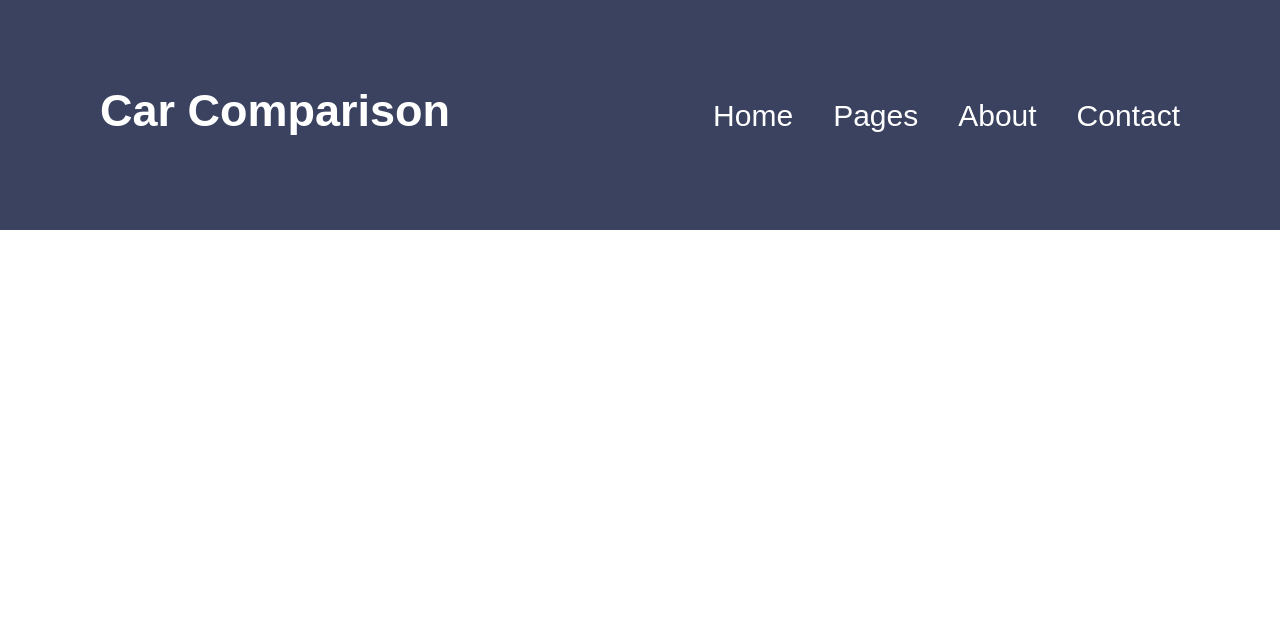
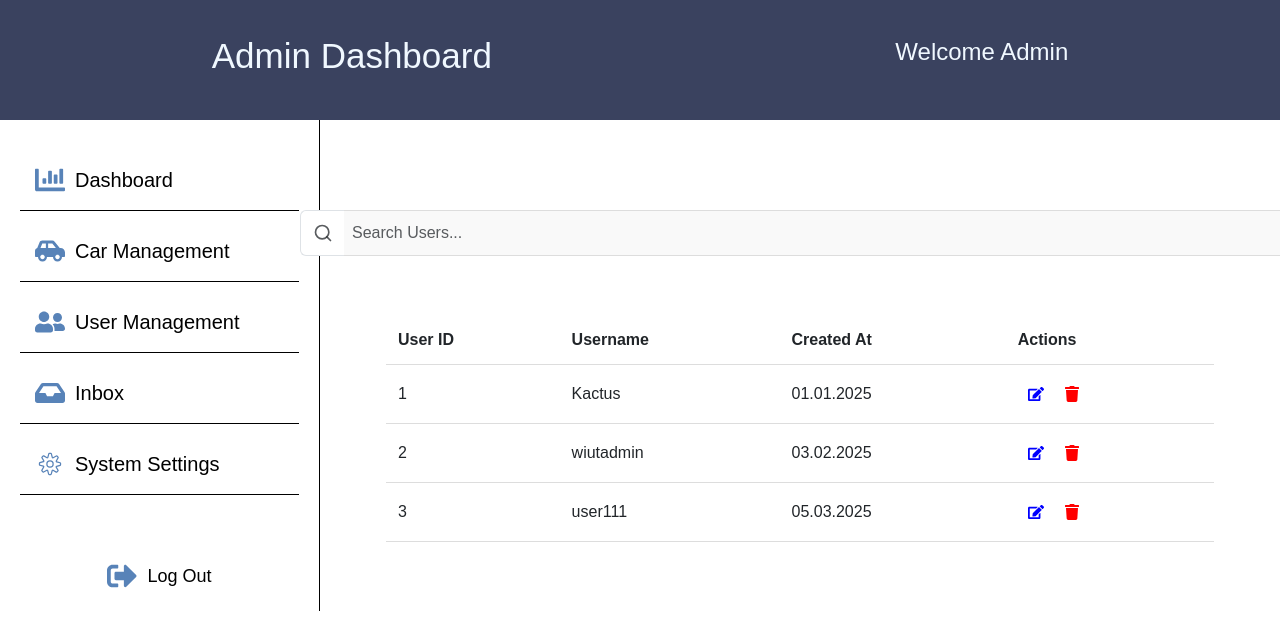
Before and after one commit to Kactusox/car-comparison, a React (Create React App) app: page /users in a window 1280 px wide. Shown: the top 626 px of the page. Built offline with nearby package versions, Linux system fonts and the light colour scheme.

Commit message:
user management in admin done, all functions working properly

```diff
--- a/src/App.js
+++ b/src/App.js
@@ -12,6 +12,8 @@ import Signin from './registrationpages/signin';
 import CarDetails from './searchresult'
 import AdminDashboard  from './adminpage/admindashboard';
 import CarManagement  from './adminpage/adminCarManagement';
+import { ImPrevious } from 'react-icons/im';
+import UserManagement from './adminpage/usermanagement';
 
 function App() {
   return (
@@ -28,6 +30,7 @@ function App() {
             <Route path="/searchresult" element={<CarDetails/>} />
             <Route path="/admin" element={<AdminDashboard/>} />
             <Route path='/admincar' element= {<CarManagement/>} />
+            <Route path='/users' element= {<UserManagement/>} />
           </Routes>
         </Layout>
       </div>
--- a/src/adminpage/addCarModal.jsx
+++ b/src/adminpage/addCarModal.jsx
@@ -1,5 +1,5 @@
 import React, { useState } from "react";
-import "./adminCarStyle.css";
+import   './adminpageStyle/admindashStyle.css';
 
 const AddCarModal = ({ setShowModal }) => {
   const [formData, setFormData] = useState({
--- a/src/adminpage/adminCarManagement.jsx
+++ b/src/adminpage/adminCarManagement.jsx
@@ -2,7 +2,7 @@ import React, {useState} from 'react'
 import { FaCarSide, FaInbox, FaUserFriends,  FaChartBar, FaSignOutAlt } from "react-icons/fa";
 import { CiSettings } from "react-icons/ci";
 import { BarChart, Car, Users, Settings, LogOut, Search, Edit, Trash2, Plus } from 'lucide-react';
-import './adminCarStyle.css';
+import './adminpageStyle/adminCarStyle.css';
 import AddCarModal from "./addCarModal"
 import carsImage from '../img/12 2.png'
 
@@ -34,7 +34,7 @@ function CarManagement() {
                     <ul className="dashboard-options">
                         <li className="list-options"><FaChartBar className="icons"></FaChartBar> <a href="/admin">Dashboard</a></li>
                         <li className="list-options"><FaCarSide className="icons"></FaCarSide> <a href="">Car Management</a></li>
-                        <li className="list-options"><FaUserFriends className="icons"></FaUserFriends> <a href="">User Management</a></li>
+                        <li className="list-options"><FaUserFriends className="icons"></FaUserFriends> <a href="/users">User Management</a></li>
                         <li className="list-options"><FaInbox className="icons"></FaInbox> <a href="">Inbox</a></li>
                         <li className="list-options"><CiSettings className="icons"></CiSettings> <a href="">System Settings</a></li>
                     </ul>
--- a/src/adminpage/admindashboard.jsx
+++ b/src/adminpage/admindashboard.jsx
@@ -1,5 +1,5 @@
 import React from "react";
-import   './admindashStyle.css';
+import   './adminpageStyle/admindashStyle.css';
 import { FaCarSide, FaUsers, FaUserFriends,  FaChartBar, FaSignOutAlt, FaInbox } from "react-icons/fa";
 import { CiSettings } from "react-icons/ci";
 
@@ -17,7 +17,7 @@ function AdminDashboard () {
           <ul className="dashboard-options">
             <li className="list-options"><FaChartBar className="icons"></FaChartBar> <a href="">Dashboard</a></li>
             <li className="list-options"><FaCarSide className="icons"></FaCarSide> <a href="/admincar">Car Management</a></li>
-            <li className="list-options"><FaUserFriends className="icons"></FaUserFriends> <a href="">User Management</a></li>
+            <li className="list-options"><FaUserFriends className="icons"></FaUserFriends> <a href="/users">User Management</a></li>
             <li className="list-options"><FaInbox className="icons"></FaInbox> <a href="">Inbox</a></li>
             <li className="list-options"><CiSettings className="icons"></CiSettings> <a href="">System Settings</a></li>
           </ul>
--- a/src/adminpage/admindashStyle.css
+++ b/src/adminpage/adminpageStyle/admindashStyle.css
@@ -7,6 +7,7 @@
 body {
   font-family: Arial, sans-serif;
 }
+
 /* Admin Header */
 .admin-header {
   width: 100%;
@@ -77,9 +78,9 @@ body {
   background-color: #e8e5e5;
   /* background-color: #5883B8; */
 }
-.icons:hover {
+/* .icons:hover {
   color: #fff;
-}
+} */
 
 
 .logout {
--- /dev/null
+++ b/src/adminpage/adminpageStyle/usermanagement.css
@@ -0,0 +1,42 @@
+.users-container {
+    width: 90%;
+    margin-top: 60px;
+    overflow-x: auto;
+}
+
+  .user-table {
+    width: 100%;
+    border-collapse: collapse;
+    background: white;
+  }
+
+  .user-table th, .user-table td {
+    border-bottom: 1px solid #ddd;
+    padding: 12px;
+    text-align: left;
+  }
+
+  .user-table th {
+    background: #ffffff;
+    font-weight: bold;
+  }
+
+  .user-table tr:hover {
+    background: #f1f1f1;
+  }
+  .edit-btn, .delete-btn {
+    border: none;
+    cursor: pointer;
+    padding: 5px 10px;
+    font-size: 16px;
+  }
+
+  .edit-btn {
+    color: blue;
+    background: none;
+  }
+
+  .delete-btn {
+    color: red;
+    background: none;
+  }
--- /dev/null
+++ b/src/adminpage/usermanagement.jsx
@@ -0,0 +1,99 @@
+import React, {useState} from "react";
+import { FaCarSide, FaInbox, FaUserFriends,  FaChartBar, FaSignOutAlt } from "react-icons/fa";
+import { CiSettings } from "react-icons/ci";
+import { Search } from "lucide-react";
+import { FaEdit, FaTrash } from "react-icons/fa";
+import './adminpageStyle/usermanagement.css'
+
+const users = [
+    { id: 1, username: "Kactus", createdAt: "01.01.2025" },
+    { id: 2, username: "wiutadmin", createdAt: "03.02.2025" },
+    { id: 3, username: "user111", createdAt: "05.03.2025" },
+];
+
+function UserManagement() {
+    const [searchTerm, setSearchTerm] = useState("");
+
+    // Filter users
+    const filteredUsers = users.filter(user =>
+        user.username.toLowerCase().includes(searchTerm.toLowerCase())
+    );
+
+    return (
+        <div className='adminContainer'>
+                    <div className="admin-header">
+                        <h1>Admin Dashboard</h1>
+                        <p>Welcome Admin</p>
+                    </div>
+
+
+                    <div className='bodyContainer'>
+                        <div className="sidebar">
+                            <ul className="dashboard-options">
+                                <li className="list-options"><FaChartBar className="icons"></FaChartBar> <a href="/admin">Dashboard</a></li>
+                                <li className="list-options"><FaCarSide className="icons"></FaCarSide> <a href="/admincar">Car Management</a></li>
+                                <li className="list-options"><FaUserFriends className="icons"></FaUserFriends> <a href="">User Management</a></li>
+                                <li className="list-options"><FaInbox className="icons"></FaInbox> <a href="">Inbox</a></li>
+                                <li className="list-options"><CiSettings className="icons"></CiSettings> <a href="">System Settings</a></li>
+                            </ul>
+
+                            <a className="logout" href=""><FaSignOutAlt className="icons"></FaSignOutAlt>  Log Out</a>
+                        </div>
+
+                        <div className="mainBody">
+                            <div className="input-group search-container">
+                                    <span className="input-group-text bg-white border-end-0">
+                                        <Search className="text-muted" size={20} />
+                                    </span>
+                                    <input
+                                        type="text"
+                                        className="form-control border-start-0 ps-2"
+                                        placeholder="Search Users..."
+                                        aria-label="Search Users"
+                                        value={searchTerm}
+                                        onChange={(e) => setSearchTerm(e.target.value)}
+                                    />
+                            </div>
+
+                            <div className="users-container">
+                                <table className="user-table">
+                                    <thead>
+                                    <tr>
+                                        <th>User ID</th>
+                                        <th>Username</th>
+                                        <th>Created At</th>
+                                        <th>Actions</th>
+                                    </tr>
+                                    </thead>
+                                    <tbody>
+                                        {filteredUsers.length > 0 ? (
+                                        filteredUsers.map((user) => (
+                                            <tr key={user.id}>
+                                                <td>{user.id}</td>
+                                                <td>{user.username}</td>
+                                                <td>{user.createdAt}</td>
+                                                <td className="actions">
+                                                    <button className="edit-btn">
+                                                        <FaEdit />
+                                                    </button>
+                                                    <button className="delete-btn">
+                                                        <FaTrash />
+                                                    </button>
+                                                </td>
+                                            </tr>
+                                        ))
+                                        ) : (
+                                            <tr>
+                                                <td colSpan="4" className="no-results">No users found</td>
+                                            </tr>
+                                        )}
+                                    </tbody>
+                                </table>
+                            </div>
+                        </div>
+                    </div>
+        </div>
+    );
+};
+
+export default UserManagement;
--- a/src/navigation/Layout.jsx
+++ b/src/navigation/Layout.jsx
@@ -9,7 +9,7 @@ function Layout({ children }) {
     return (
       <>
         {/* Hide Navbar on home, login, and signin pages */}
-        {location.pathname !== '/' && location.pathname !== '/admin' && location.pathname !== '/admincar' && <Navbar />}
+        {location.pathname !== '/' && location.pathname !== '/admin' && location.pathname !== '/admincar'  && location.pathname !== '/users'  && <Navbar />}
         {children}
       </>
       // && location.pathname !== '/login' && location.pathname !== '/signin'
```
Also changed, not shown: src/adminpage/adminpageStyle/adminCarStyle.css (renamed from src/adminpage/adminCarStyle.css).
